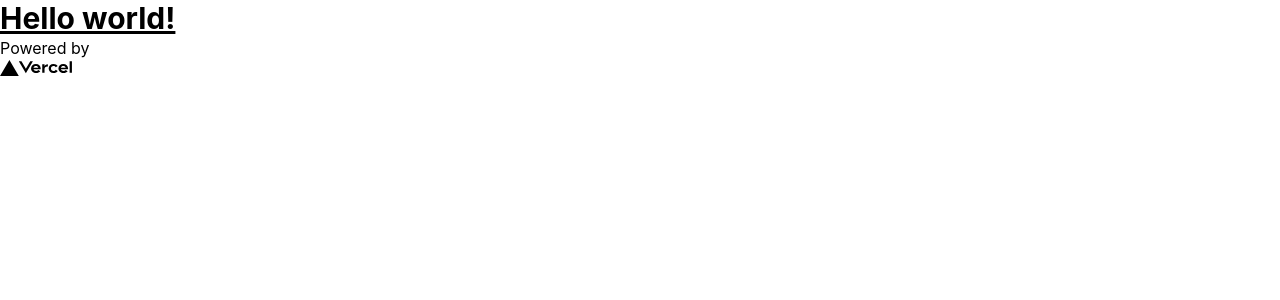
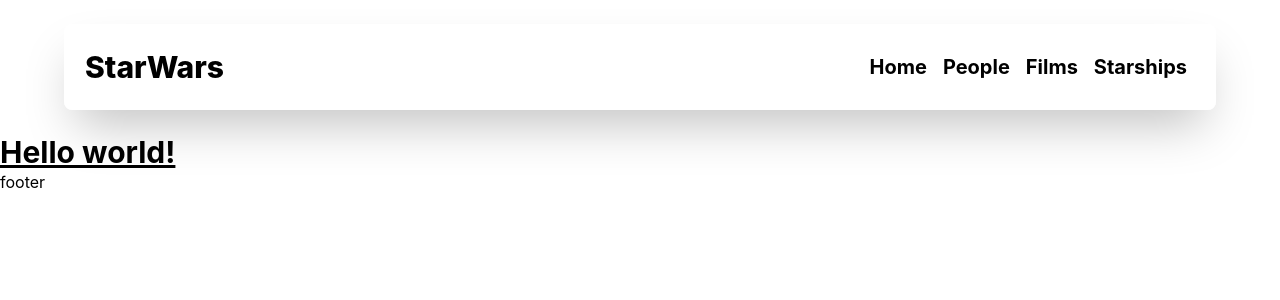
Before and after one commit to jtnovellis/sw-challenge-front, a Next.js app: page / in a window 1280 px wide. Shown: the top 300 px of the page. Built offline with nearby package versions, Linux system fonts and the light colour scheme.

Commit message:
feat(layout): Add responsive navbar

```diff
--- /dev/null
+++ b/components/Footer.tsx
@@ -0,0 +1,5 @@
+import React from 'react';
+
+export default function Footer() {
+  return <footer className=''>footer</footer>;
+}
--- /dev/null
+++ b/components/Layout.tsx
@@ -0,0 +1,26 @@
+import Head from 'next/head';
+import Footer from './Footer';
+import Navbar from './Navbar';
+
+interface LayoutProps {
+  children: React.ReactNode;
+}
+
+export default function Layout({ children }: LayoutProps) {
+  return (
+    <>
+      <Head>
+        <title>Star Wars</title>
+        <meta
+          name='description'
+          content='This is an application with the purpose of consuming the Star Wars API'
+        />
+        <meta name='author' content='Jairo Jair Toro Novellis' />
+        <link rel='icon' href='/favicon.ico' />
+      </Head>
+      <Navbar />
+      <main>{children}</main>
+      <Footer />
+    </>
+  );
+}
--- /dev/null
+++ b/components/Navbar.tsx
@@ -0,0 +1,63 @@
+import { IconMenu2, IconX } from '@tabler/icons';
+import Link from 'next/link';
+import React, { useState } from 'react';
+
+const pages = [
+  {
+    label: 'Home',
+    link: '/',
+  },
+  {
+    label: 'People',
+    link: '/people',
+  },
+  {
+    label: 'Films',
+    link: '/films',
+  },
+  {
+    label: 'Starships',
+    link: '/starships',
+  },
+];
+
+export default function Navbar() {
+  const [isDropped, setIsDropped] = useState(false);
+  const routes = pages.map((route) => {
+    return (
+      <li key={route.label} className='p-4 md:p-2'>
+        <Link href={route.link} onClick={() => setIsDropped((prev) => !prev)}>
+          {route.label}
+        </Link>
+      </li>
+    );
+  });
+
+  return (
+    <header className='p-4 sm:p-6 w-full'>
+      <nav className='border border-white rounded-lg p-3 sm:p-5 flex justify-between items-center shadow-2xl lg:max-w-6xl md:mx-auto'>
+        <p className='font-extrabold text-3xl'>StarWars</p>
+        <div className='md:hidden pt-1'>
+          {isDropped ? (
+            <div className='fixed top-0 left-0 w-screen h-screen bg-black p-7'>
+              <div className='flex justify-between items-center mb-11'>
+                <p className='font-extrabold text-3xl'>StarWars</p>
+                <button onClick={() => setIsDropped((prev) => !prev)}>
+                  <IconX />
+                </button>
+              </div>
+              <div className=''>
+                <ul className='font-bold text-xl'>{routes}</ul>
+              </div>
+            </div>
+          ) : (
+            <button onClick={() => setIsDropped((prev) => !prev)}>
+              <IconMenu2 />
+            </button>
+          )}
+        </div>
+        <ul className='hidden md:flex font-bold text-xl m-0'>{routes}</ul>
+      </nav>
+    </header>
+  );
+}
--- a/package.json
+++ b/package.json
@@ -9,6 +9,7 @@
     "lint": "next lint"
   },
   "dependencies": {
+    "@tabler/icons": "^1.114.0",
     "@types/node": "18.11.10",
     "@types/react": "18.0.25",
     "@types/react-dom": "18.0.9",
--- a/pages/_app.tsx
+++ b/pages/_app.tsx
@@ -1,6 +1,11 @@
-import '../styles/globals.css'
-import type { AppProps } from 'next/app'
+import '../styles/globals.css';
+import type { AppProps } from 'next/app';
+import Layout from '../components/Layout';
 
 export default function App({ Component, pageProps }: AppProps) {
-  return <Component {...pageProps} />
+  return (
+    <Layout>
+      <Component {...pageProps} />
+    </Layout>
+  );
 }
--- a/pages/index.tsx
+++ b/pages/index.tsx
@@ -1,32 +1,9 @@
-import Head from 'next/head';
 import Image from 'next/image';
 
 export default function Home() {
   return (
     <div>
-      <Head>
-        <title>Create Next App</title>
-        <meta name='description' content='Generated by create next app' />
-        <link rel='icon' href='/favicon.ico' />
-      </Head>
-
-      <main>
-        <h1 className='text-3xl font-bold underline'>Hello world!</h1>
-      </main>
-
-      <footer>
-        {' '}
-        <a
-          href='https://vercel.com?utm_source=create-next-app&utm_medium=default-template&utm_campaign=create-next-app'
-          target='_blank'
-          rel='noopener noreferrer'
-        >
-          Powered by{' '}
-          <span>
-            <Image src='/vercel.svg' alt='Vercel Logo' width={72} height={16} />
-          </span>
-        </a>
-      </footer>
+      <h1 className='text-3xl font-bold underline'>Hello world!</h1>
     </div>
   );
 }
```
Also changed, not shown: 1 other file (tests, documents, lock files or other folders).
